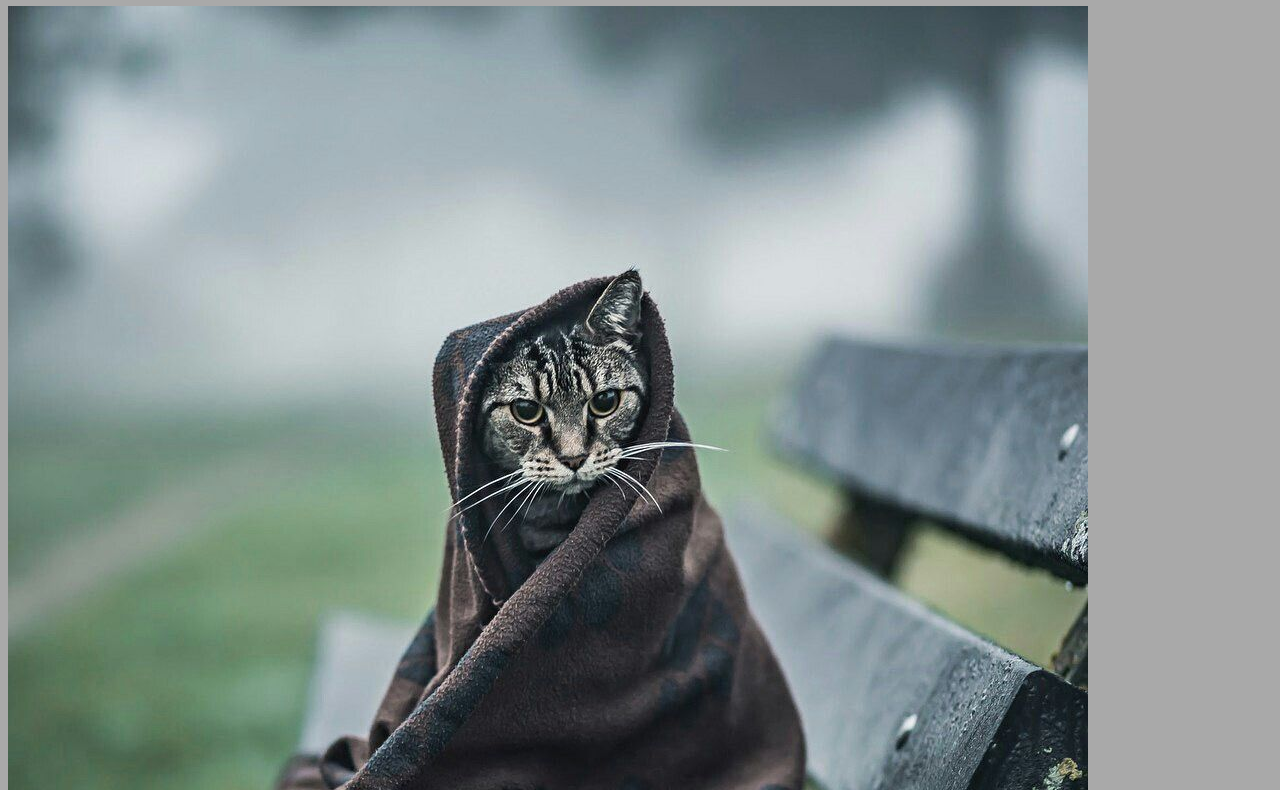
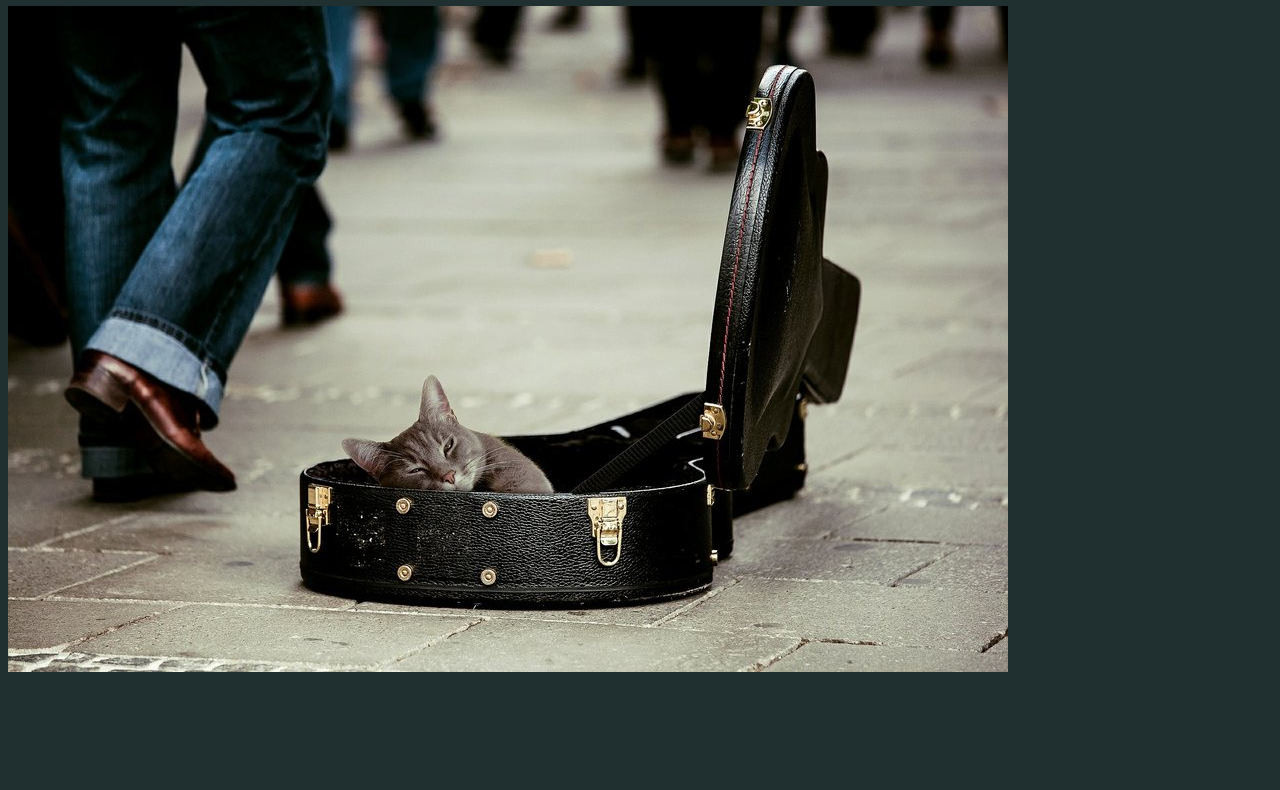
Before and after one commit to asantaballa/gatohomeless_site, a plain HTML site: page docs/index.html in a window 1280 px wide. Shown: the part 60-850 px from the top of the page. After the commit the page ends 800 px from the top, so only its background shows below. Drawn offline with Linux system fonts and the light colour scheme.

Commit message:
add home image

```diff
--- a/docs/index.html
+++ b/docs/index.html
@@ -4,6 +4,6 @@
 </head>
 <body>
 <h1>Gato Homeless site</h1>
-<img src="images/homecat.jpg">
+<img src="images/homecat2.jpg">
 </body>
 </html>
--- a/docs/styles/styles.css
+++ b/docs/styles/styles.css
@@ -2,5 +2,5 @@
 body {
     font-family: Arial, Helvetica, sans-serif;
     color: whitesmoke;
-    background-color: darkgrey;
+    background-color: #203030 ;
 }
```
Also changed, not shown: docs/images/homecat2.jpg (added).
